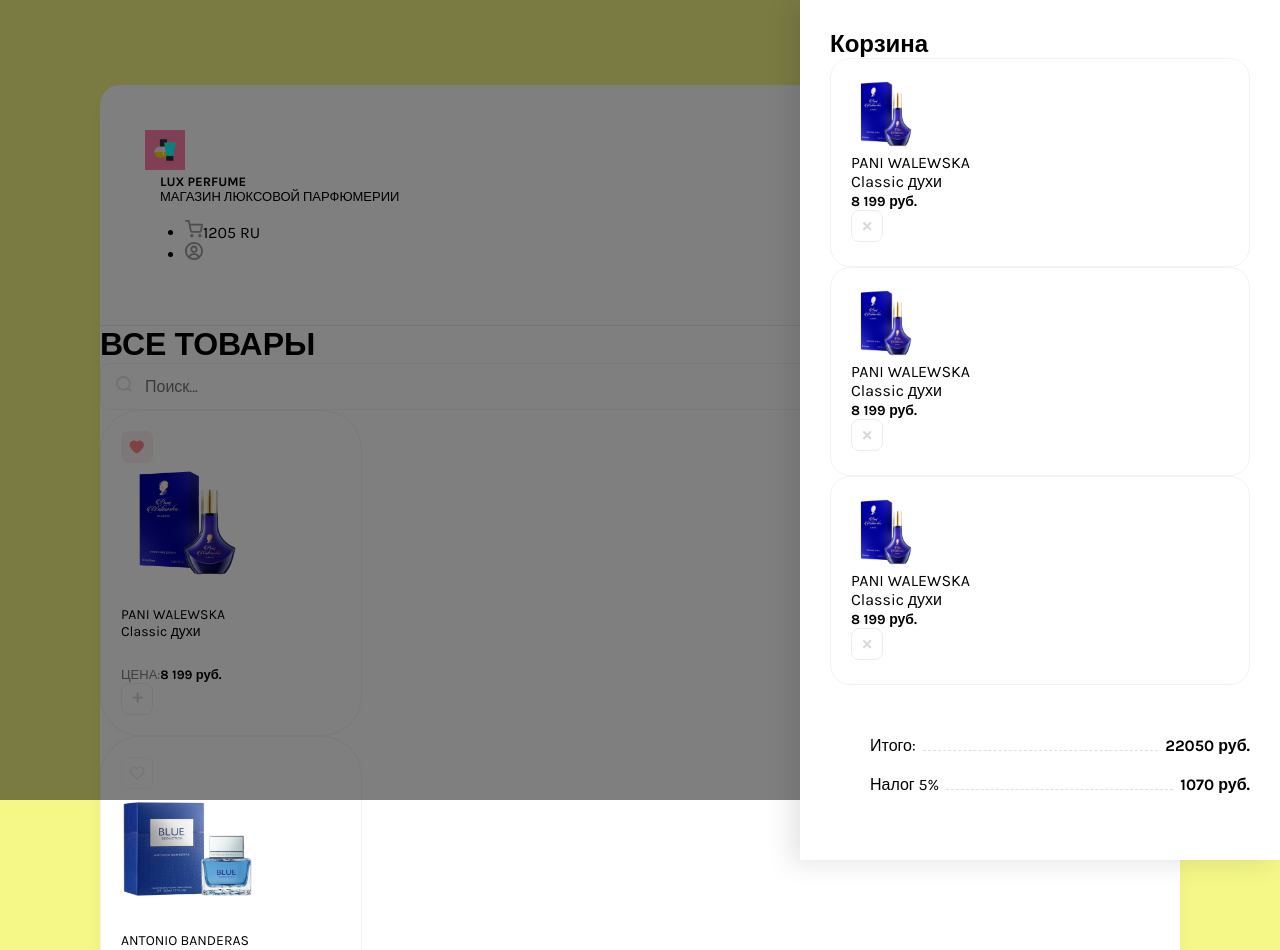
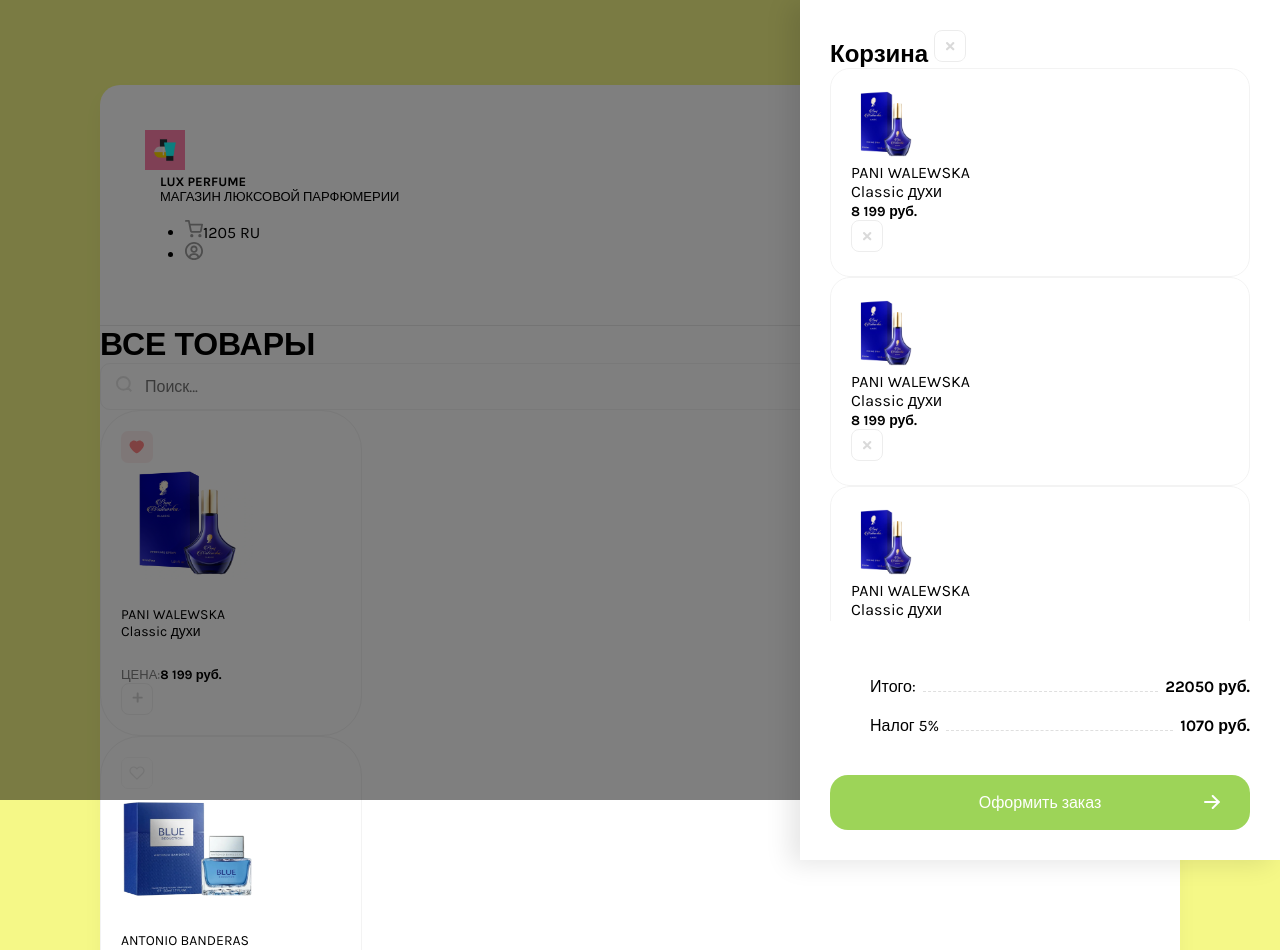
Before and after one commit to VitalikKolesnikovFrontend/react-perfume, a React (Create React App) app: page / in a window 1280 px wide. Shown: the top 950 px of the page. Built offline with nearby package versions, Linux system fonts and the light colour scheme.

Commit message:
Доделал полностью вёрстку

```diff
--- a/src/App.js
+++ b/src/App.js
@@ -4,7 +4,8 @@
     <div className="wrapper clear">
       <div className="overlay">
         <div className="drawer">
-          <h2 className="mb-30">Корзина</h2>
+          <h2 className="d-flex justify-between mb-30">Корзина <img className="removeBtn cu-p" src="/img/remove.svg" alt="remove"/></h2>
+
           <div className="items">
             <div className="cartItem d-flex align-center mb-20">
               <img className="mr-20" width={70} height={70} src="/img/1.jpg" alt="1"/>
@@ -31,7 +32,8 @@
               <img className="removeBtn" src="/img/remove.svg" alt="remove"/>
             </div>
           </div>
-          <ul className="cartTotalBlock">
+          <div className="cartTotalBlock">
+            <ul>
               <li className="d-flex">
                 <span>Итого:</span>
                 <div></div>
@@ -43,6 +45,8 @@
                 <b>1070 руб.</b>
               </li>
             </ul>
+            <button className="greenButton">Оформить заказ <img src="/img/arrow2.svg" alt="arrow"/> </button>
+          </div>
         </div>
       </div>
       <header className="d-flex justify-between align-center">
--- a/src/index.scss
+++ b/src/index.scss
@@ -116,6 +116,8 @@
 }
 .items {
   flex: 1;
+  overflow: auto;
+  margin-bottom: 40px;
 }
 
 .cartItem {
@@ -146,6 +148,9 @@
 }
 
 .cartTotalBlock {
+  ul {
+    display: block;
+    margin-bottom: 40px !important;
     div {
       flex: 1;
       border-bottom: 1px dashed #dfdfdf;
@@ -159,3 +164,31 @@
       margin-bottom: 20px;
     }
   }
+  .greenButton {
+    position: relative;
+    &:hover {
+      img {
+        transform: translateX(5px);
+      }
+    }
+    img {
+      position: absolute;
+      right: 30px;
+      top: 20px;
+      transition: transform 0.2s ease-in-out;
+    }
+  }
+
+}
+
+.greenButton {
+  width: 100%;
+  height: 55px;
+  border-radius: 18px;
+  background: #9DD458;
+  border: none;
+  color: #ffffff;
+  font-size: 16px;
+  font-weight: 500;
+  cursor: pointer;
+}
```
Also changed, not shown: public/img/arrow2.svg (added). Lines whose indentation alone changed are shown as unchanged.
